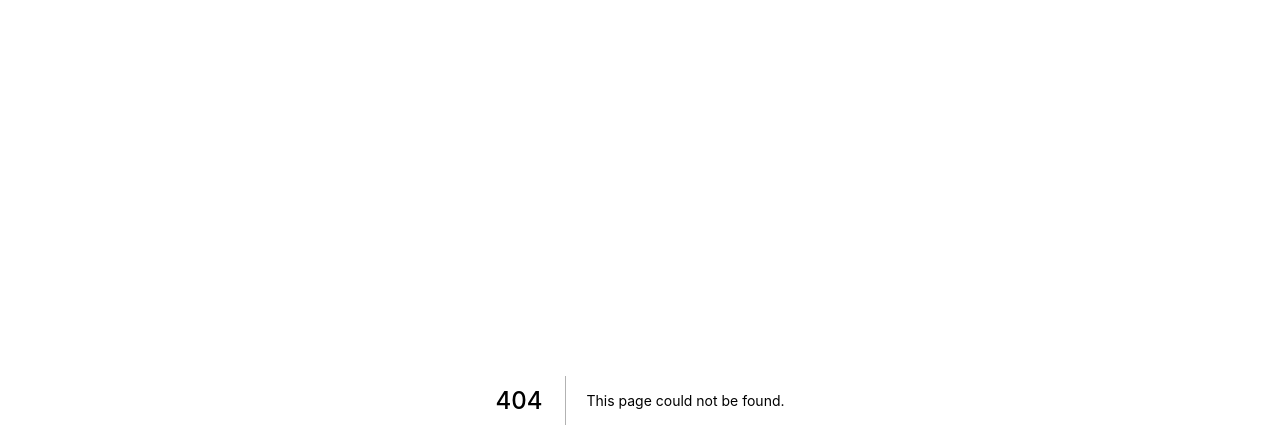
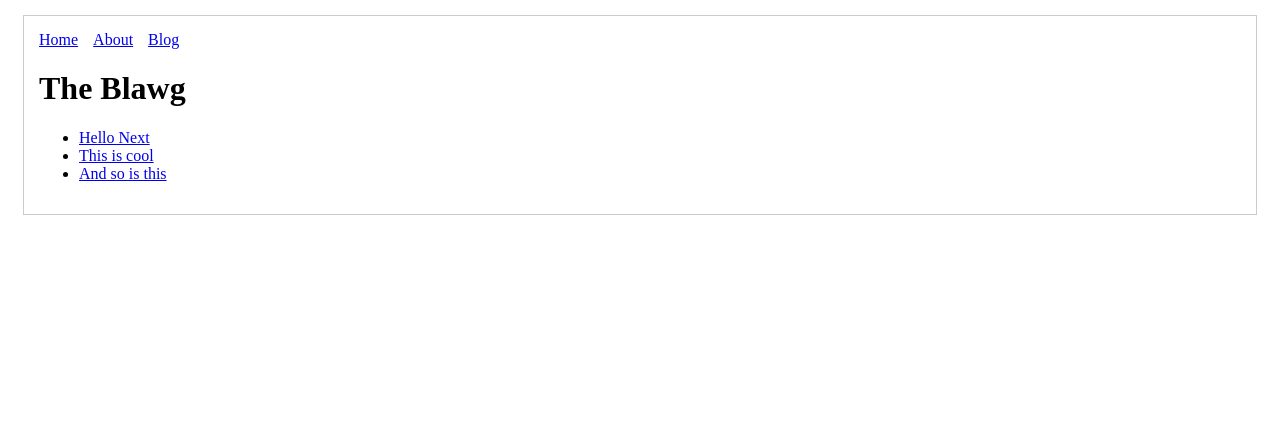
Before and after one commit to sengeezer/learnnext, a Next.js app: page /blog in a window 1280 px wide. Before the commit this address had no page. Shown: the top 448 px of the page. Built offline with nearby package versions, Linux system fonts and the light colour scheme.

Commit message:
Added blog page

```diff
--- a/components/Header.js
+++ b/components/Header.js
@@ -12,6 +12,9 @@ const Header = () => (
     <Link href="/about">
       <a style={plainLinkStyle}>About</a>
     </Link>
+    <Link href="/blog">
+      <a style={plainLinkStyle}>Blog</a>
+    </Link>
   </div>
 );
 
--- /dev/null
+++ b/pages/blog.js
@@ -0,0 +1,21 @@
+import Link from 'next/link';
+import Layout from '../components/Layout';
+
+const PostLink = (props) => (
+  <li>
+    <Link href={`/post?title=${props.title}`}>
+      <a>{props.title}</a>
+    </Link>
+  </li>
+);
+
+export default () => (
+  <Layout>
+    <h1>The Blawg</h1>
+    <ul>
+      <PostLink title="Hello Next" />
+      <PostLink title="This is cool" />
+      <PostLink title="And so is this" />
+    </ul>
+  </Layout>
+);
```
Also changed, not shown: 1 other file (tests, documents, lock files or other folders).
